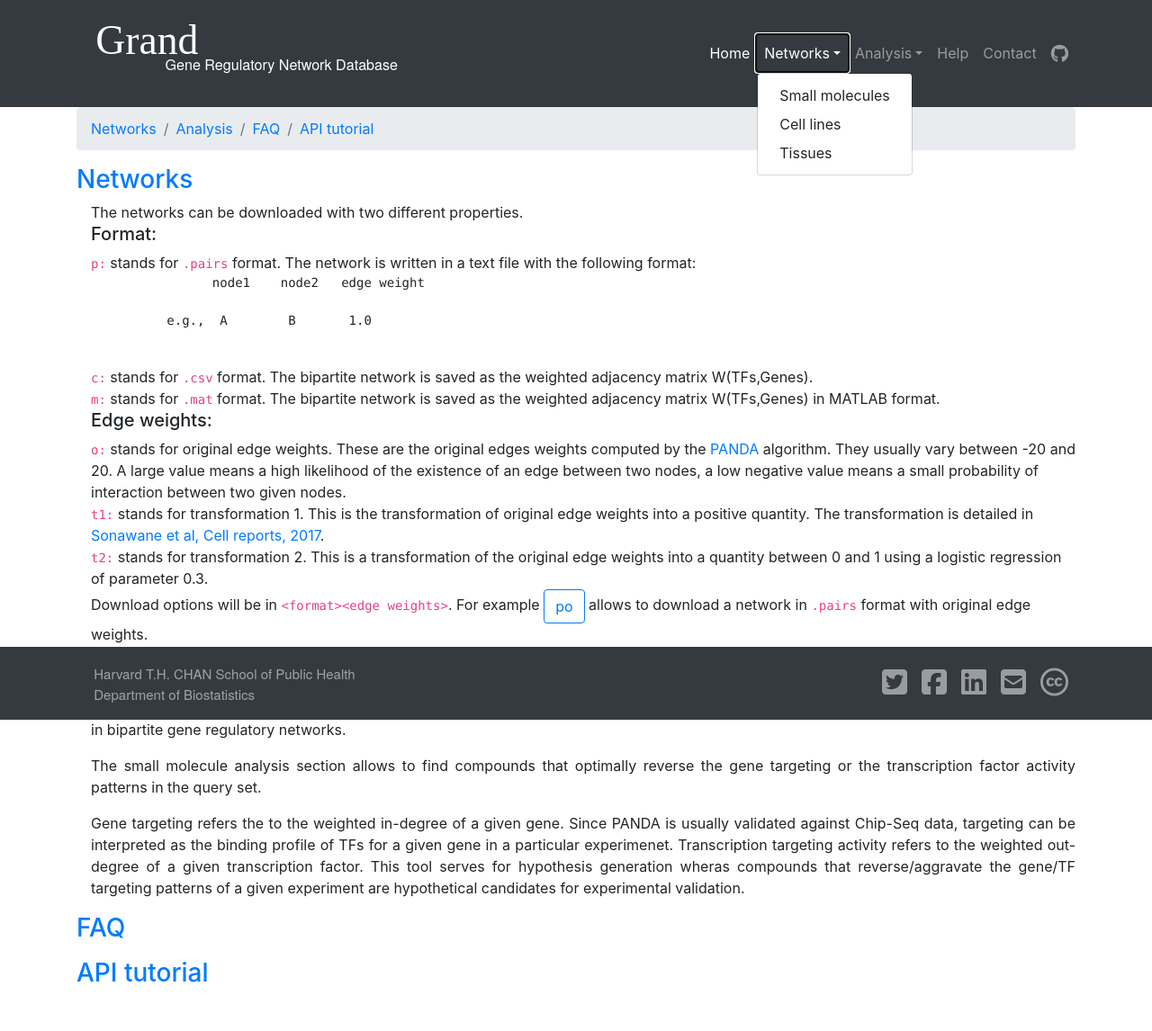
After one commit to QuackenbushLab/grand, a Django app: page /help/ in a window 1280 px wide, after a click on "Networks". The commit adds this page. Shown: the whole page at 90% size. Run offline with Django 3.2, Linux system fonts and the light colour scheme; some libraries are stand-ins or nearby versions.

```diff
--- a/grandapp/templates/about.html
+++ b/grandapp/templates/about.html
@@ -36,7 +36,7 @@
             <a href="/disease" class="dropdown-item">Disease</a>
           </div>
         </li>
-            <a class="nav-item nav-link" href="#">Help</a>
+            <a class="nav-item nav-link" href="/help">Help</a>
             <a class="nav-item nav-link" href="/about">Contact</a>
             <a class="nav-item nav-link" href="https://github.com/QuackenbushLab/grand"><i class="fab fa-github fa-lg"></i></a>
         </div>
--- /dev/null
+++ b/grandapp/templates/help.html
@@ -0,0 +1,102 @@
+{% load static %}
+<!DOCTYPE html>
+<html lang="en">
+<head>
+  <meta charset="UTF-8">
+  <meta http-equiv="X-UA-Compatible" content="IE=edge">
+  <meta name="viewport" content="width=device-width, initial-scale=1, shrink-to-fit=no">
+  <meta http-equiv="x-ua-compatible" content="ie=edge">
+  <link rel="stylesheet" href="{% static 'css/bootstrap.min.css' %}">
+  <title>Bootstrap</title>
+</head>
+<body>
+
+{% load widget_tweaks %}
+
+<!-- Header -->
+<nav class="navbar bg-dark navbar-dark navbar-expand-sm">
+    <div class="container">
+        <a class="navbar-brand m-0" href="/">
+            <img src="{% static 'images/logo.svg' %}" style="width: 400px;">
+        </a>
+        <div class="navbar-nav">
+            <a class="nav-item nav-link active" href="/">Home</a>
+            <li class="nav-item dropdown">
+            <a class="nav-link dropdown-toggle" data-toggle="dropdown" href="#">Networks</a>
+            <div class="dropdown-menu">
+              <a href="/drugs" class="dropdown-item">Small molecules</a>
+              <a href="/cell" class="dropdown-item">Cell lines</a>
+              <a href="/tissues" class="dropdown-item">Tissues</a>
+            </div>
+          </li>
+             <li class="nav-item dropdown">
+          <a class="nav-link dropdown-toggle" data-toggle="dropdown" href="#">Analysis</a>
+          <div class="dropdown-menu">
+            <a href="/analysis" class="dropdown-item">Small molecules</a>
+            <a href="/disease" class="dropdown-item">Disease</a>
+          </div>
+        </li>
+            <a class="nav-item nav-link" href="#">Help</a>
+            <a class="nav-item nav-link" href="/about">Contact</a>
+            <a class="nav-item nav-link" href="https://github.com/QuackenbushLab/grand"><i class="fab fa-github fa-lg"></i></a>
+        </div>
+    </div>
+  </nav>
+
+<!-- Footer -->
+<nav class="navbar navbar-dark navbar-expand-sm fixed-bottom bg-dark">
+  <div class="container">
+      <a class="navbar-brand m-0" href="https://www.hsph.harvard.edu/biostatistics/">
+          <img src="{% static 'images/footer-01.svg' %}" style="width: 400px;">
+      </a>
+      <div class="navbar-nav navbar-expand-sm">
+          <a class="nav-item nav-link" href="https://twitter.com/intent/tweet?text=http://hsph.harvard.edu"><i class="fab fa-twitter-square fa-2x"></i></a>
+          <a class="nav-item nav-link" href="http://www.facebook.com/sharer/sharer.php?u=http://hsph.harvard.edu"><i class="fab fa-facebook-square fa-2x"></i></a>
+          <a class="nav-item nav-link" href="https://www.linkedin.com/sharing/share-offsite/?url=http://hsph.harvard.edu"><i class="fab fa-linkedin fa-2x"></i></a>
+          <a class="nav-item nav-link" href="mailto:aa@aa.com"><i class="fas fa-envelope-square fa-2x"></i></a>
+          <a class="nav-item nav-link" href="https://creativecommons.org/licenses/by-sa/4.0/"><i class="fab fa-creative-commons fa-2x"></i></a>
+      </div>
+  </div>
+</nav>
+
+<div class="container mb-5">
+    <ol class="breadcrumb">
+    <li class="breadcrumb-item"><a href="#networks">Networks</a></li>
+    <li class="breadcrumb-item"><a href="#analysis">Analysis</a></li>
+    <li class="breadcrumb-item"><a href="#faq">FAQ</a></li>
+    <li class="breadcrumb-item"><a href="#tuto">API tutorial</a></li>
+    </ol>
+    <p><h3 id="networks" class="text-primary">Networks</h3>
+    <div class="ml-3">The networks can be downloaded with two different properties.
+    <h5>Format:</h5>
+    <code>p:</code> stands for <code>.pairs</code> format. The network is written in a text file with the following format:
+    <pre>                node1    node2   edge weight
+    <br>          e.g.,  A        B       1.0</pre>
+    <br><code>c:</code> stands for <code>.csv</code> format. The bipartite network is saved as the weighted adjacency matrix W(TFs,Genes).
+    <br><code>m:</code> stands for <code>.mat</code> format. The bipartite network is saved as the weighted adjacency matrix W(TFs,Genes) in MATLAB format.
+    <h5>Edge weights:</h5>
+    <code>o:</code> stands for original edge weights. These are the original edges weights computed by the <a href="https://journals.plos.org/plosone/article?id=10.1371/journal.pone.0064832">PANDA</a> algorithm. They usually vary between -20 and 20.
+    A large value means a high likelihood of the existence of an edge between two nodes, a low negative value means a small probability of interaction between two given nodes.
+    <br><code>t1:</code> stands for transformation 1. This is the transformation of original edge weights into a positive quantity. The transformation is detailed in <a href="https://www.sciencedirect.com/science/article/pii/S2211124717314183">Sonawane et al, Cell reports, 2017</a>.
+    <br><code>t2:</code> stands for transformation 2. This is a transformation of the original edge weights into a quantity between 0 and 1 using a logistic regression of parameter 0.3.
+    <br>Download options will be in <code>&lt;format&gt;&lt;edge weights&gt;</code>. For example <button type="button" class="btn btn-outline-primary">po</button> allows to download a network in <code>.pairs</code> format with original edge weights.</p>
+    </div>
+    <p><h3 id="analysis" class="text-primary">Analysis</h3>
+    <div class="ml-3"><p align="justify"> The analysis section allows to analyse a set of TFs or genes in disease or small molecule category. It exploits the duality between TFs and genes
+    in bipartite gene regulatory networks.</p>
+    <p align="justify">The small molecule analysis section allows to find compounds that optimally reverse the gene targeting or the transcription factor activity patterns in the query set.</p>
+    <p align="justify">Gene targeting refers the to the weighted in-degree of a given gene. Since PANDA is usually validated against Chip-Seq data, targeting can be interpreted as the binding profile of TFs for a given gene in a particular experimenet. Transcription targeting activity refers to the weighted out-degree of a given transcription factor. This tool serves for hypothesis generation wheras compounds that reverse/aggravate the gene/TF targeting patterns of a given experiment are hypothetical candidates for experimental validation. </p>
+    </div>
+    </p>
+    <p><h3 id="faq" class="text-primary">FAQ</h3>
+    </p>
+    <p><h3 id="tuto" class="text-primary">API tutorial</h3>
+    </p>
+</div>
+
+<script src="https://kit.fontawesome.com/a076d05399.js"></script>
+<script src="{% static 'js/jquery.slim.min.js' %}"></script>
+<script src="{% static 'js/popper.min.js' %}"></script>
+<script src="{% static 'js/bootstrap.min.js' %}"></script>
+</body>
+</html>
--- a/grandapp/templates/home.html
+++ b/grandapp/templates/home.html
@@ -34,7 +34,7 @@
             <a href="disease/" class="dropdown-item">Disease</a>
           </div>
         </li>
-          <a class="nav-item nav-link" href="#">Help</a>
+          <a class="nav-item nav-link" href="help/">Help</a>
           <a class="nav-item nav-link" href="about">Contact</a>
           <a class="nav-item nav-link" href="https://github.com/QuackenbushLab/grand"><i class="fab fa-github fa-lg"></i></a>
       </div>
@@ -72,7 +72,7 @@
         <img class="card-img-top" src="#" alt="Drugs">
         <a href="drugs/" class="btn btn-secondary">Small molecules</a>
         <div class="card-body">
-          <p class="card-text">19792 Drug and small molecule-induced gene regulatory networks computed from the connectivity map gene expression collection.</p>
+          <p class="card-text">19789 Drug and small molecule-induced gene regulatory networks computed from the connectivity map gene expression collection.</p>
         </div>
       </div>
 
--- a/grandapp/views.py
+++ b/grandapp/views.py
@@ -12,6 +12,9 @@
 
 def home(request):
     return render(request, 'home.html')
+
+def help(request):
+    return render(request, 'help.html')
 
 def cell(request):
     cells = Cell.objects.all()
--- a/granddb/urls.py
+++ b/granddb/urls.py
@@ -22,6 +22,7 @@ urlpatterns = [
     path('api/v1/gwas/', api_views.GwasList.as_view()),
     url(r'^analysis/', view=views.analysis, name='analysis'),
     path('disease/',view=views.disease, name='disease'),
+    path('help/',view=views.help, name='help'),
     url(r'^analysisexample/', view=views.analysisexample, name='analysisexample'),
     url(r'^diseaseexample/', view=views.diseaseexample, name='diseaseexample'),
     path('drugresult/', view=views.drugresult, name='drugresult'),
```
Also changed, not shown: grandapp/templates/analysis.html (+19 -3 lines), grandapp/templates/cell.html (+8 -2 lines), grandapp/templates/disease.html (+6 -4 lines), grandapp/templates/diseaseresult.html (+8 -2 lines), grandapp/templates/drugs.html (+9 -3 lines), grandapp/templates/tissues.html (+10 -4 lines), src/buildDrugDf.py (+13 -8 lines).
